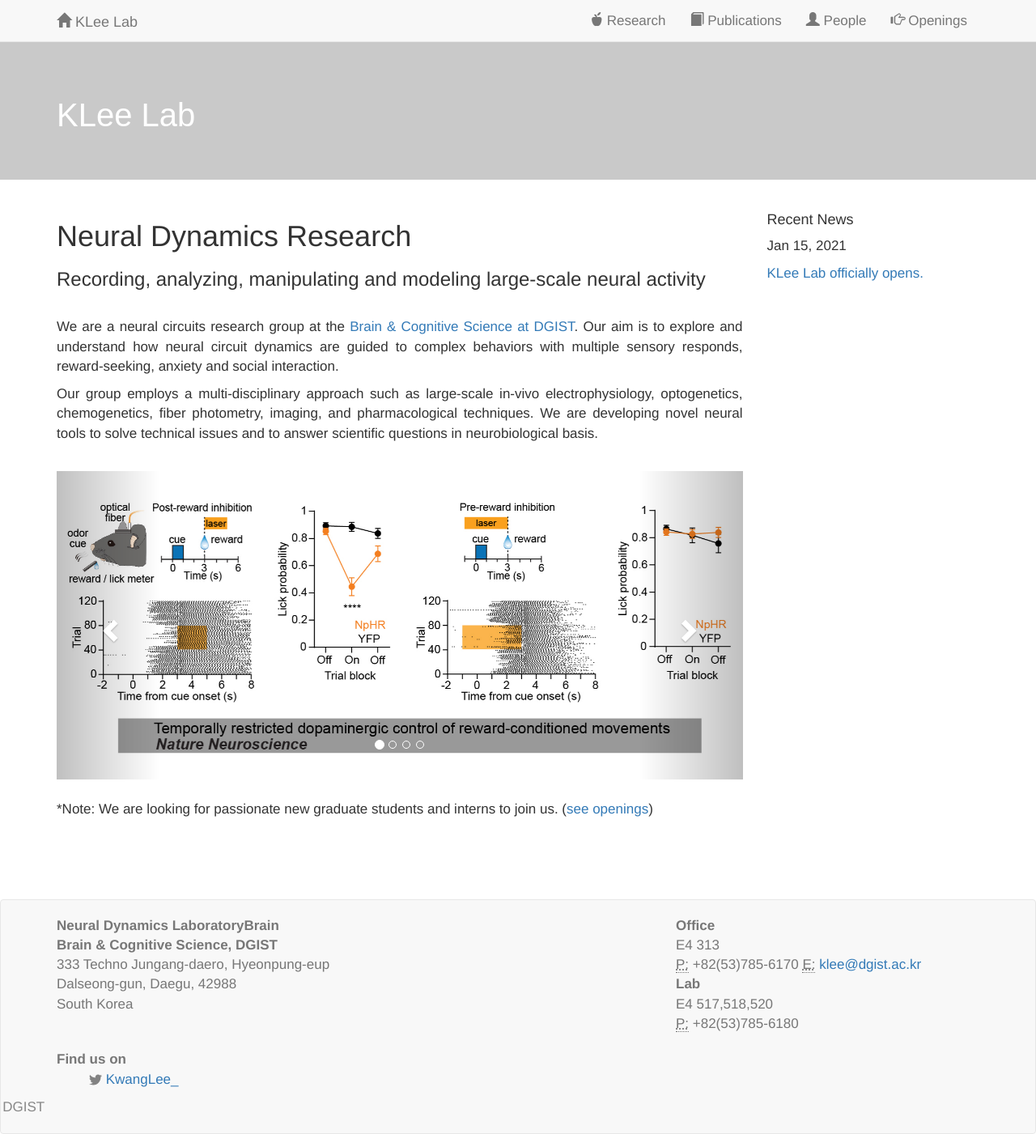
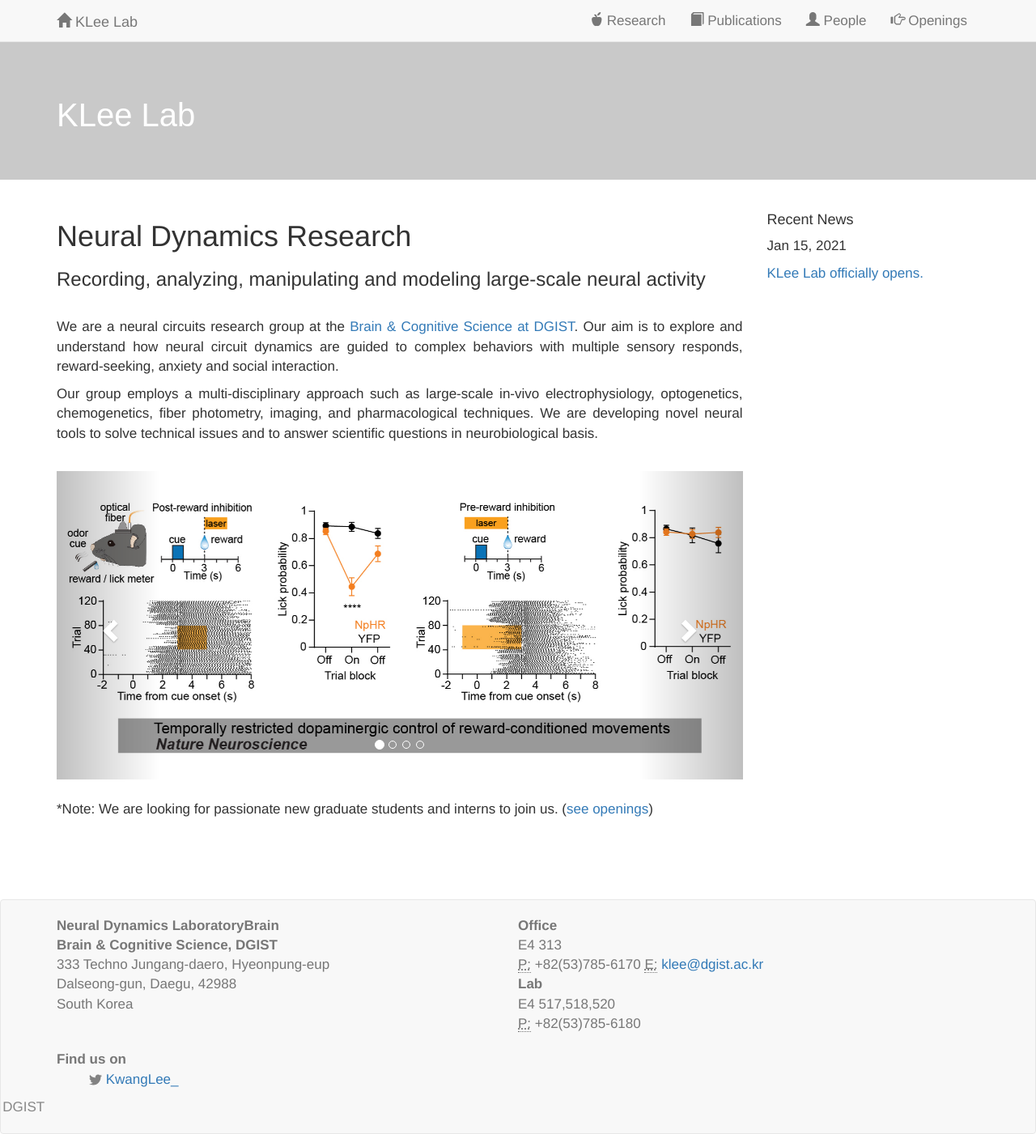
Before and after one commit to kleelab/kleelab.github.io, a Jekyll site: the page built from index.html, in a window 1280 px wide. Shown: the whole page at 81% size. Built offline with Jekyll 4.4.1, drawn with Linux system fonts in a browser that asks for light colours; nearby versions of some CDN libraries; a style sheet for code colours, icons or effects is not loaded.

Commit message:
Update footer.html

```diff
--- a/_includes/footer.html
+++ b/_includes/footer.html
@@ -4,7 +4,7 @@
 
         <div class="address">
             <div class="row">
-                <div class="col-md-8">
+                <div class="col-md-6">
                     <address>
                         <strong>Neural Dynamics LaboratoryBrain </strong><br>
                         <strong>Brain & Cognitive Science, DGIST</strong><br>
@@ -13,7 +13,7 @@
                         South Korea<br /> <br>
                     </address>
                 </div>
-                <col-md-6>
+                <col-md-5>
                     <strong>Office</strong><br>
                     E4 313<br />
                         <abbr title="Phone">P:</abbr> +82(53)785-6170
@@ -22,7 +22,7 @@
                      <strong>Lab</strong><br>
                      E4 517,518,520<br />
                         <abbr title="Phone">P:</abbr> +82(53)785-6180</a> <br>
-                </col-md-6>
+                </col-md-5>
                 </div>
                 <col-md-2>
                     <strong>Find us on</strong>
```
